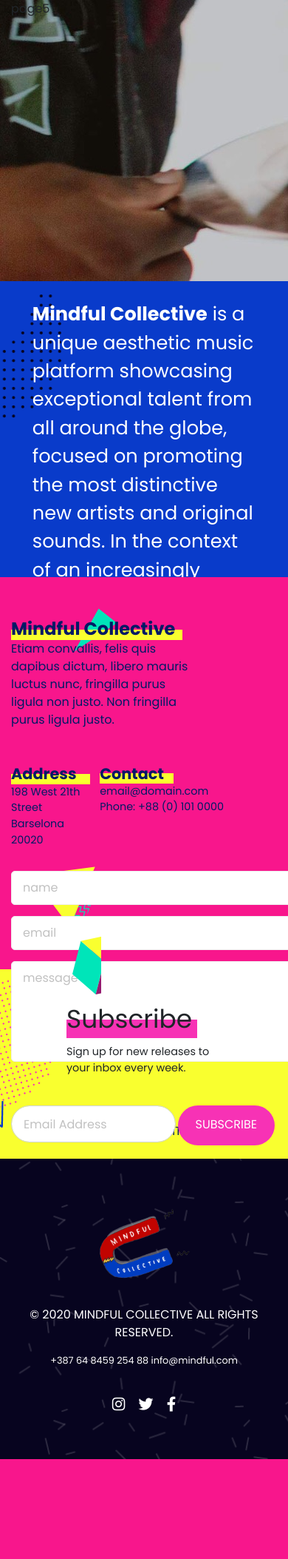
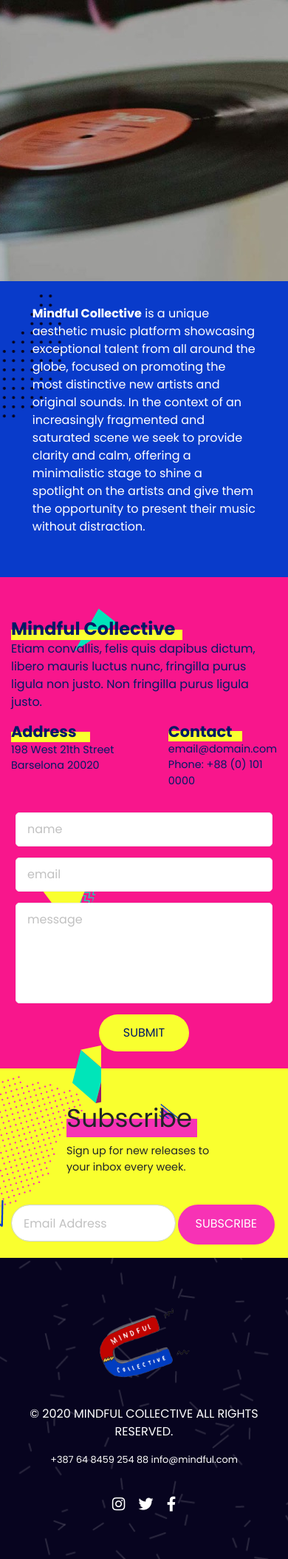
Before and after one commit to pinplengpai/mindful, a PHP site: page /about.php in a window 390 px wide; the page is wider, and only the part inside the window is pictured. Shown: the part 118-2225 px from the top of that part at 74% size. Before the commit the page ends 2090 px from the top of that part, so only its background shows below. Run offline with PHP 8.4, Linux system fonts and the light colour scheme.

Commit message:
finish responsive design about page

```diff
--- a/about.php
+++ b/about.php
@@ -4,7 +4,6 @@
         <div class="row ">
             <div class="col-12">
                 <div class="box">
-                    <p>page5</p>
                 </div>
             </div>
         </div>
@@ -41,7 +40,7 @@
                         <p>Etiam convallis, felis quis dapibus dictum, libero mauris luctus nunc,
                             fringilla purus ligula non justo. Non fringilla purus ligula justo.</p>
                     </div>
-                    <div class="address-contact-wrapper d-flex justify-content-between">
+                    <div class="address-contact-wrapper d-flex">
                         <div class="address">
                             <h2><b>Address</b></h2>
                             <div class="yellow-line2"></div>
@@ -55,7 +54,7 @@
                     </div>
                 </div>
             </div>
-                <div class="col-12 col-sm-12 col-md-6 col-lg-6 d-flex justify-content-between">
+                <div class="col-12 col-sm-12 col-md-6 col-lg-6 d-flex justify-content-center">
                     <div class="putin-box">
                         <div class="name-box">
                             <p>name</p>
--- a/css/style.css
+++ b/css/style.css
@@ -811,6 +811,7 @@
   background-image: url("../images/bg-about-title.jpg");
   background-repeat: no-repeat;
   background-size: cover;
+  background-position: center center;
   position: relative; }
 
 #p5s2 {
@@ -895,6 +896,38 @@
     text-align: center;
     color: #001A65; }
 
+@media (max-width: 1024px) {
+  #p5s2 .text-mindful {
+    margin: 9% 0; }
+    #p5s2 .text-mindful p {
+      font-size: 1.4rem; }
+
+  #p5s3 .name-box, #p5s3 .email-box, #p5s3 .message-box {
+    width: 432px; } }
+@media (max-width: 768px) {
+  #p5s3 .name-box, #p5s3 .email-box, #p5s3 .message-box {
+    width: 348px; } }
+@media (max-width: 500px) {
+  #p5s2 .text-mindful {
+    margin: 9% 0; }
+    #p5s2 .text-mindful p {
+      font-size: 1rem; }
+
+  #p5s3 {
+    height: auto; }
+    #p5s3 .info-box .mindful-text, #p5s3 .info-box .address-contact-wrapper, #p5s3 .info-box .address {
+      width: 100%; }
+    #p5s3 .info-box .address-contact-wrapper {
+      margin-top: 0; }
+    #p5s3 .submit-button {
+      width: 34%; }
+    #p5s3 .button-yellow {
+      margin: 0; }
+    #p5s3 .name-box, #p5s3 .email-box, #p5s3 .message-box {
+      width: 348px; } }
+@media (max-width: 360px) {
+  #p5s3 .name-box, #p5s3 .email-box, #p5s3 .message-box {
+    width: 290px; } }
 #p6s1 {
   background-color: #CBCBCB;
   height: 480px;
--- a/scss/layouts/_about.scss
+++ b/scss/layouts/_about.scss
@@ -4,6 +4,7 @@
     background-image: url("../images/bg-about-title.jpg");
     background-repeat: no-repeat;
     background-size: cover;
+    background-position: center center;
     position:relative;
 }
 
@@ -113,3 +114,72 @@
     }
 
 }
+
+@media (max-width: 1024px){
+    #p5s2 {
+        .text-mindful{
+            margin: 9% 0;
+            p {
+            font-size: 1.4rem;
+            }
+        }
+
+    }
+
+    #p5s3{
+        .name-box, .email-box,.message-box{
+            width: 432px;
+        }
+    }
+}
+
+@media (max-width: 768px){
+
+    #p5s3{
+        .name-box, .email-box,.message-box{
+            width: 348px;
+        }
+    }
+}
+
+@media (max-width: 500px){
+    #p5s2 {
+        .text-mindful{
+            margin: 9% 0;
+            p {
+            font-size: 1rem;
+            }
+        }
+
+    }
+
+    #p5s3{
+        height: auto;
+        .info-box{
+            .mindful-text, .address-contact-wrapper, .address{
+                width: 100%;
+            }
+            .address-contact-wrapper{
+                margin-top: 0;
+            }
+        }
+        .submit-button {
+            width: 34%;
+        }
+        .button-yellow{
+            margin: 0;
+        }
+        .name-box, .email-box,.message-box{
+            width: 348px;
+        }
+    }
+}
+
+@media (max-width: 360px){
+
+    #p5s3{
+        .name-box, .email-box,.message-box{
+            width: 290px;
+        }
+    }
+}
```
Also changed, not shown: 1 other file.
